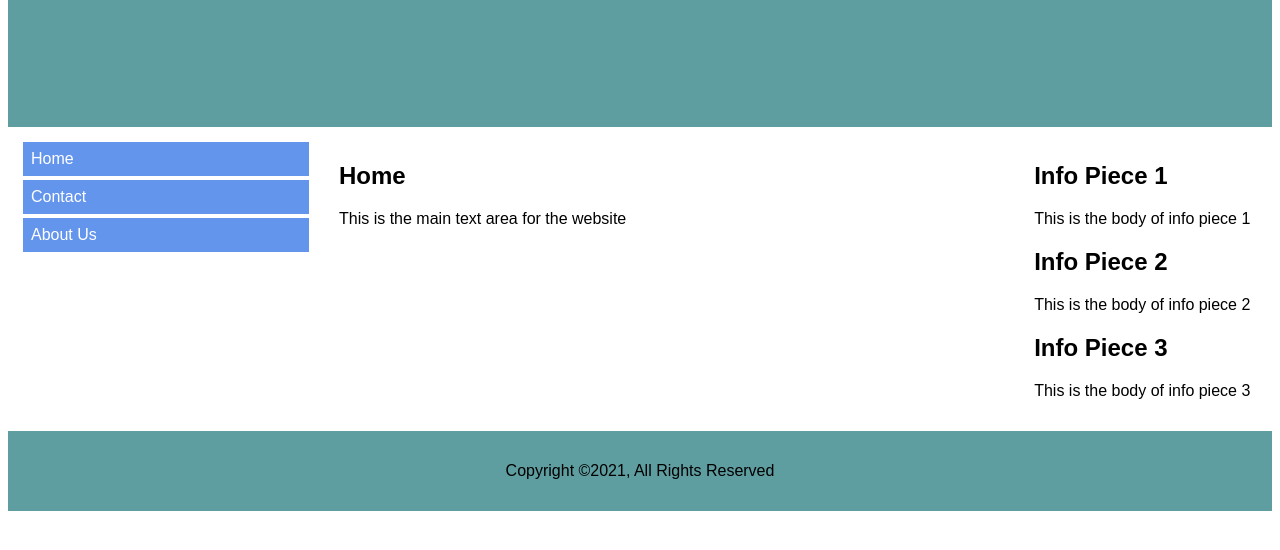
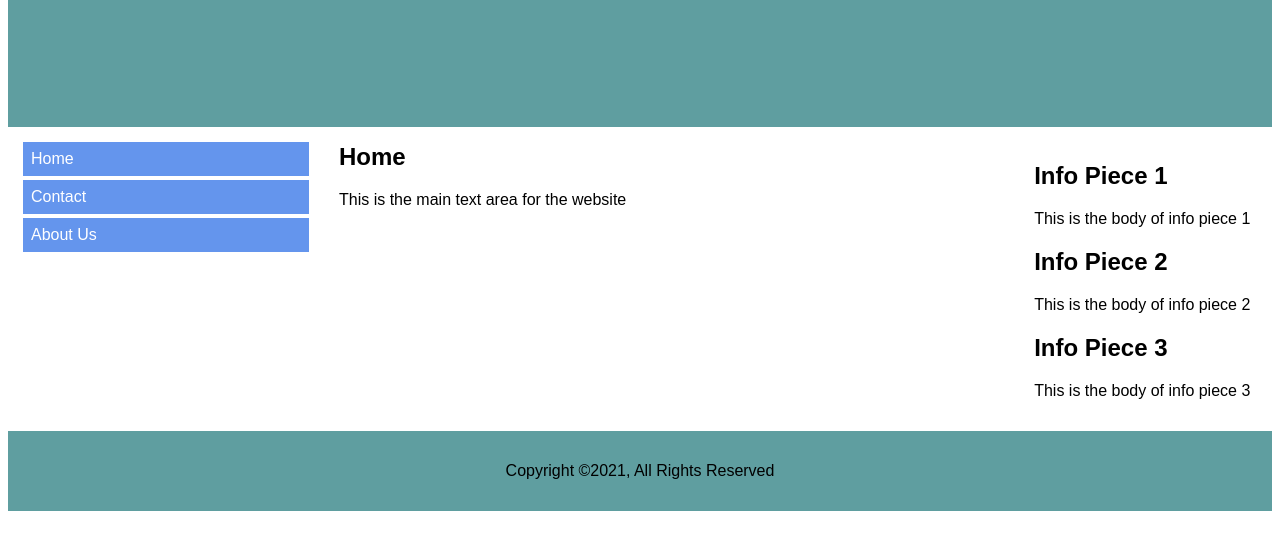
Before and after one commit to GraysonCordie/cs162_gc_wk6_lecture, a plain HTML site: page index.html in a window 1280 px wide. Shown: the part 94-644 px from the top of the page. Drawn offline with Linux system fonts and the light colour scheme.

Commit message:
Adjusted page-title margin to be in line with menu

```diff
--- a/styles/styles.css
+++ b/styles/styles.css
@@ -85,7 +85,7 @@ footer{
 /* ID Selectors */
 /* ------------- */
 #page-title{
-
+    margin-top: 1px;
 }
 
 /* ------------- */
```
